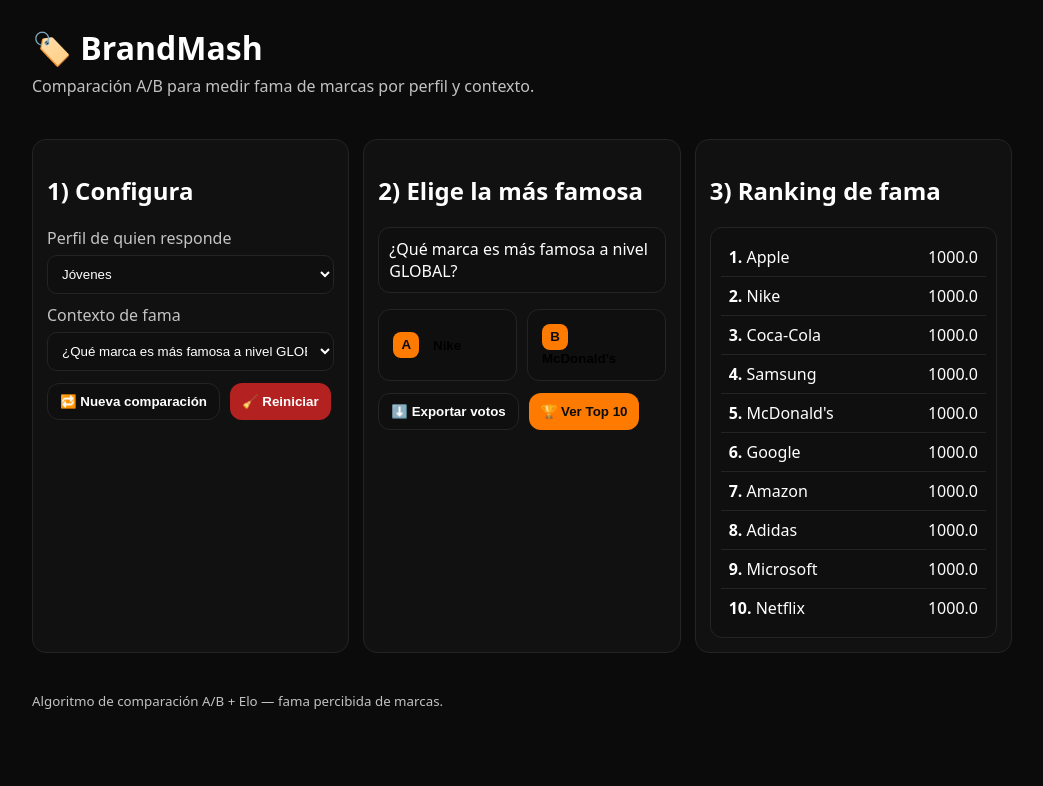
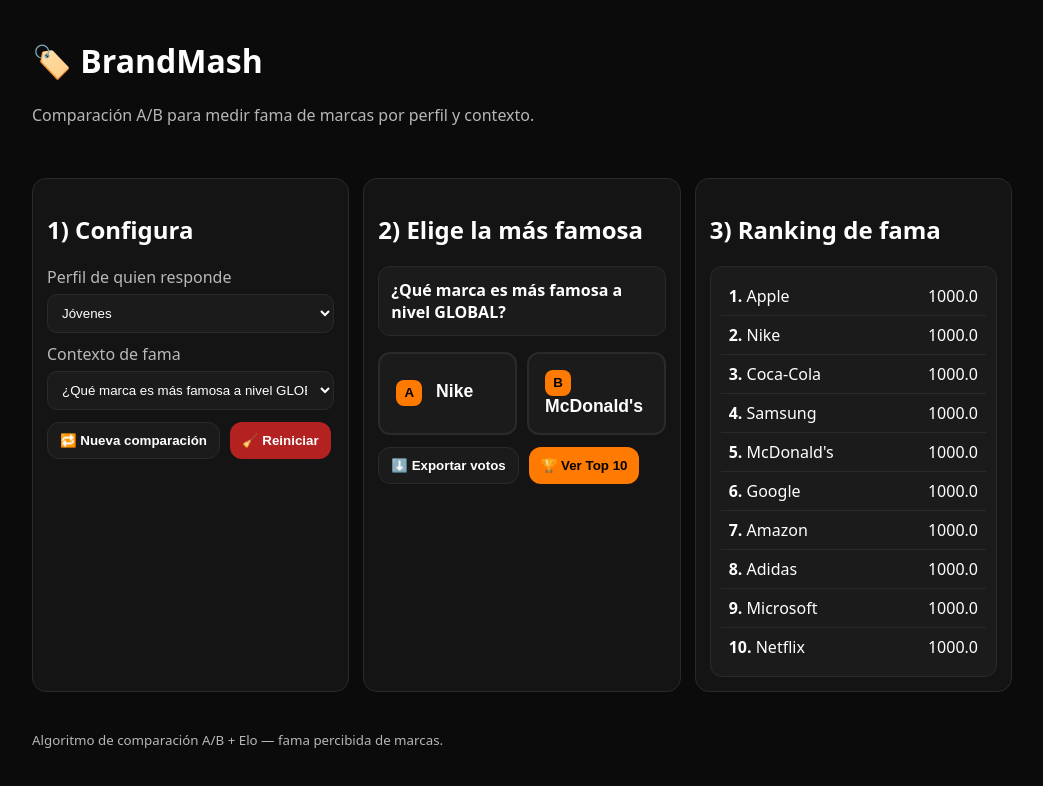
Before and after one commit to santiagosanr10-commits/Sanchez_Santiago_Algoritmo_Marcas, a plain HTML site: page index.html in a window 1280 px wide. Shown: the whole page, without its empty margins (118-1161 px from the left). Drawn offline with Linux system fonts and the light colour scheme.

Commit message:
Update style.css

```diff
--- a/style.css
+++ b/style.css
@@ -1,12 +1,12 @@
 :root {
   --bg: #0b0b0b;
-  --panel: #111111;
-  --panel2: #0f0f0f;
-  --border: #242424;
+  --panel: #141414;
+  --panel2: #1b1b1b;
+  --border: #2a2a2a;
   --text: #ffffff;
-  --muted: rgba(255,255,255,.75);
-  --orange: #ff7a00;
-  --orange2: #ff9a3c;
+  --muted: rgba(255,255,255,.7);
+  --accent: #ff7a00;
+
   font-family: system-ui, -apple-system, Segoe UI, Roboto, Arial;
 }
 
@@ -22,19 +22,13 @@ body {
   padding: 18px;
 }
 
-h1 {
-  margin: 8px 0 6px;
-}
-
 .sub {
-  margin: 0 0 6px;
   color: var(--muted);
 }
 
 .grid {
   display: grid;
   gap: 14px;
-  grid-template-columns: 1fr;
 }
 
 @media (min-width: 900px) {
@@ -60,40 +54,29 @@ label {
 select {
   width: 100%;
   padding: 10px;
+  background: var(--panel2);
+  color: var(--text);
   border-radius: 10px;
   border: 1px solid var(--border);
-  background: var(--panel2);
-  color: var(--text);
-  outline: none;
-}
-
-select:focus {
-  border-color: var(--orange);
-  box-shadow: 0 0 0 2px rgba(255,122,0,.15);
 }
 
 .row {
   display: flex;
   gap: 10px;
-  flex-wrap: wrap;
   margin-top: 12px;
 }
 
 button {
   cursor: pointer;
-  border: 0;
+  border: none;
   border-radius: 12px;
   padding: 10px 12px;
   font-weight: 700;
 }
 
 .primary {
-  background: var(--orange);
-  color: var(--bg);
-}
-
-.primary:hover {
-  filter: brightness(1.05);
+  background: var(--accent);
+  color: #000;
 }
 
 .ghost {
@@ -102,26 +85,24 @@ button {
   border: 1px solid var(--border);
 }
 
-.ghost:hover {
-  border-color: var(--orange);
+.danger {
+  background: #b32121;
+  color: #fff;
 }
 
-.danger {
-  background: #b32121;
-  color: var(--text);
-}
-
+/* 🔴 TEXTO DE LA PREGUNTA */
 .question {
   background: var(--panel2);
   border: 1px solid var(--border);
-  padding: 10px;
+  padding: 12px;
   border-radius: 12px;
-  color: var(--text);
+  color: #ffffff;
+  font-weight: 600;
 }
 
+/* 🔴 DUELO A/B */
 .duel {
   display: grid;
-  grid-template-columns: 1fr;
   gap: 10px;
   margin-top: 10px;
 }
@@ -134,30 +115,33 @@ button {
 
 .pick {
   background: var(--panel2);
-  border: 1px solid var(--border);
+  border: 2px solid var(--border);
+  padding: 16px;
   text-align: left;
-  padding: 14px;
+  color: #ffffff;
 }
 
 .pick:hover {
-  border-color: var(--orange);
+  border-color: var(--accent);
 }
 
 .tag {
   display: inline-block;
   width: 26px;
   height: 26px;
+  line-height: 26px;
+  text-align: center;
   border-radius: 8px;
-  text-align: center;
-  line-height: 26px;
   margin-right: 10px;
-  background: var(--orange);
-  color: var(--bg);
+  background: var(--accent);
+  color: #000;
   font-weight: 900;
 }
 
 .title {
-  vertical-align: middle;
+  color: #ffffff;
+  font-size: 1.1rem;
+  font-weight: 700;
 }
 
 .topbox {
@@ -176,12 +160,7 @@ button {
 }
 
 .toprow:last-child {
-  border-bottom: 0;
-}
-
-.hint {
-  color: var(--muted);
-  margin: 10px 0 0;
+  border-bottom: none;
 }
 
 .foot {
```
